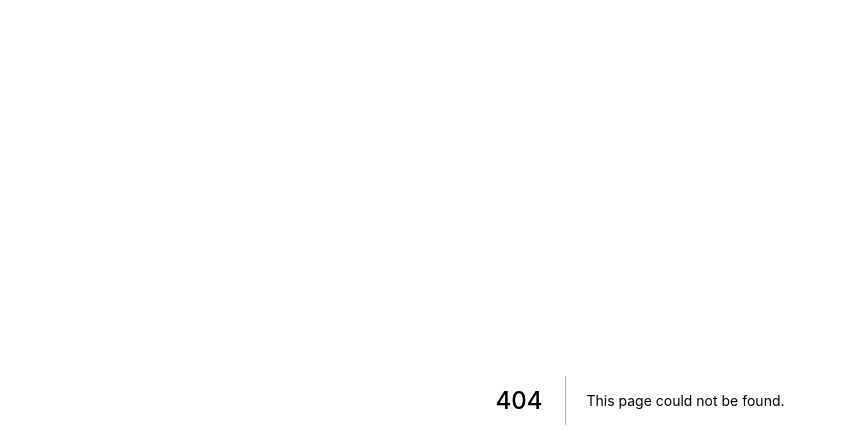
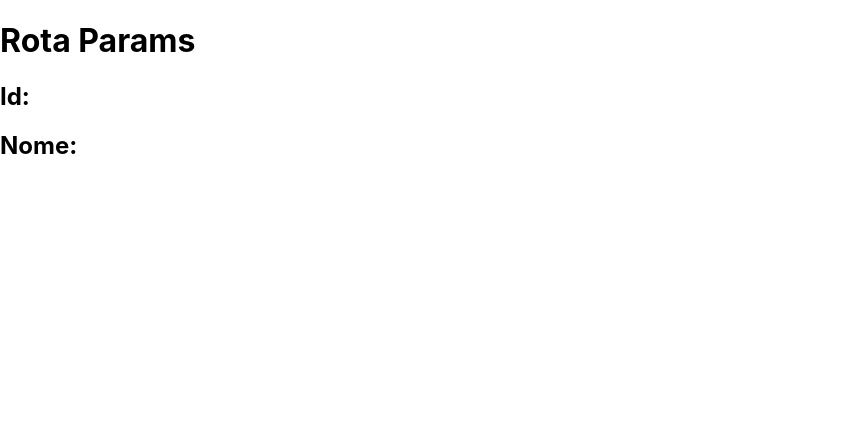
Before and after one commit to gabrielDpadua21/nextjs-essentials, a Next.js app: page /rotas/params in a window 1280 px wide. Before the commit this address had no page. Shown: the top 448 px of the page, without its empty margins (0-846 px from the left). Built offline with nearby package versions, Linux system fonts and the light colour scheme.

Commit message:
✨feat(file): params in routes

```diff
--- /dev/null
+++ b/src/pages/rotas/params.jsx
@@ -0,0 +1,23 @@
+import { useRouter } from "next/router";
+
+const Params = () => {
+
+    const router = useRouter();
+    const { id, name } = router.query;
+
+    return (
+        <>
+            <h1>
+                Rota Params
+            </h1>
+            <h2>
+                Id: {id}
+            </h2>
+            <h2>
+                Nome: {name}
+            </h2>
+        </>
+    )
+}
+
+export default Params;
```
